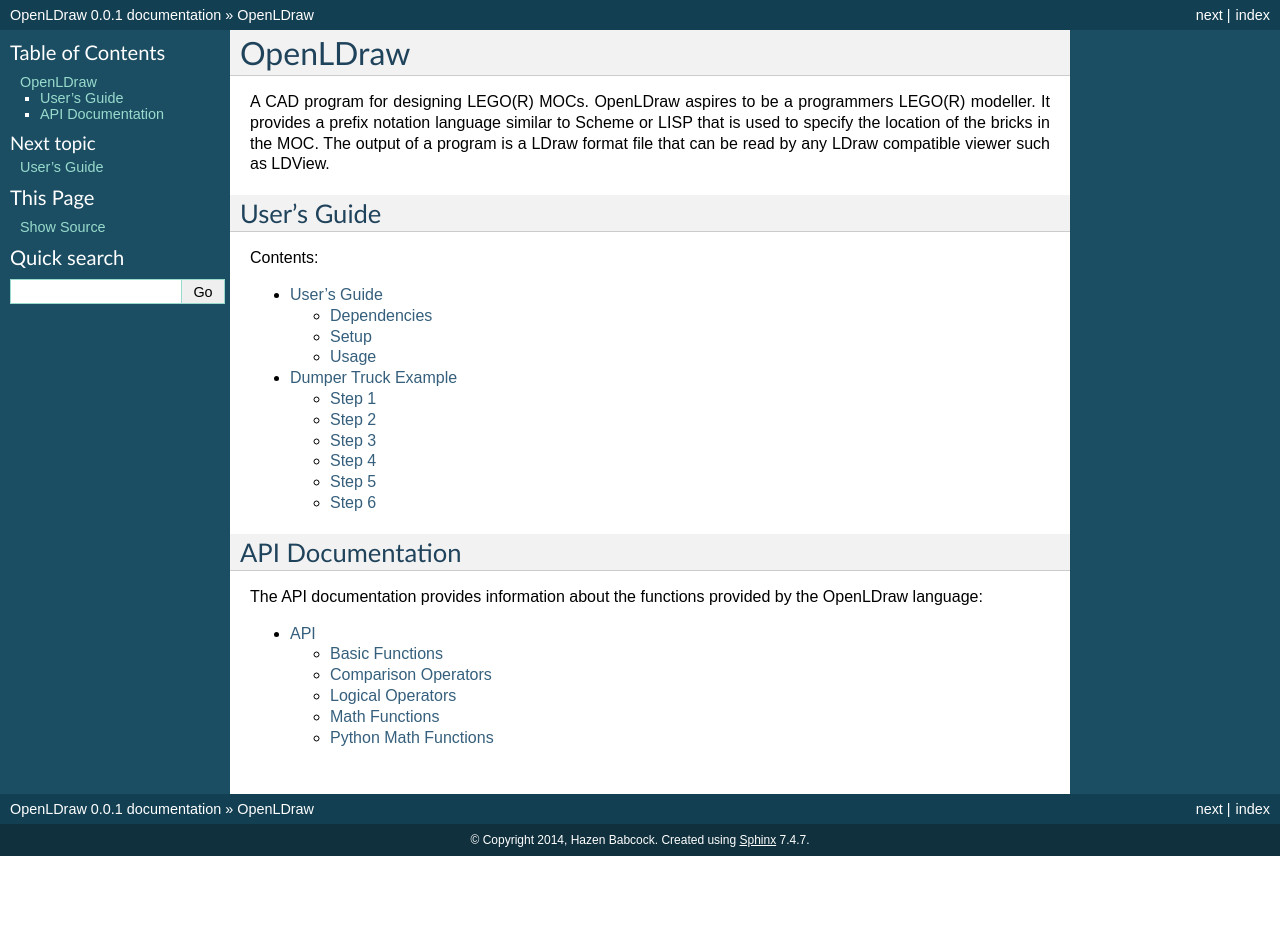
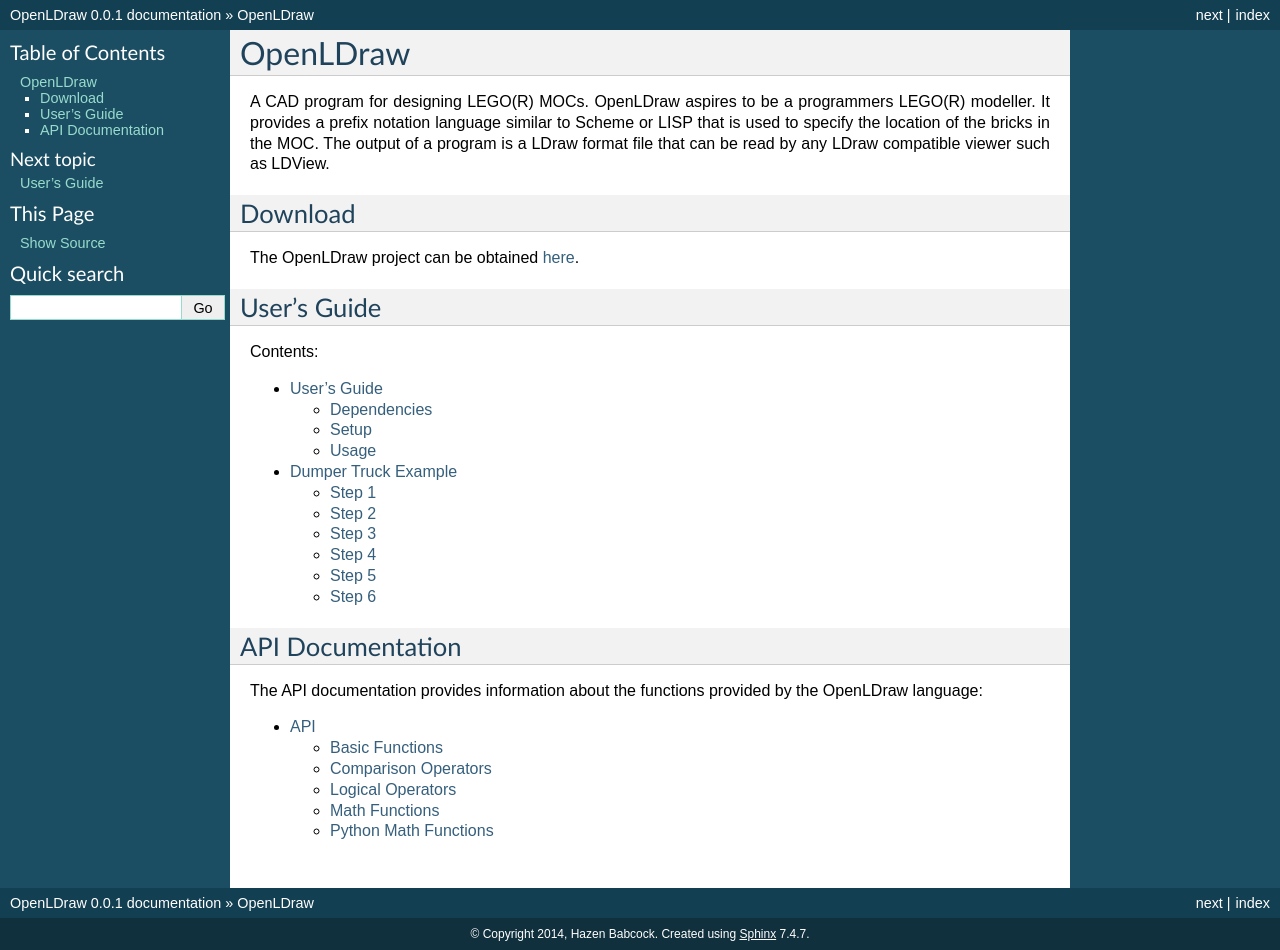
Before and after one commit to HazenBabcock/opensdraw, a Sphinx documentation site: the page built from docs/source/index.rst, in a window 1280 px wide. Built offline with Sphinx 7.4.7, drawn with Linux system fonts in a browser that asks for light colours; before the commit the page ends 900 px from its top, so only the background shows below that.

Commit message:
Add Download section.

```diff
--- a/docs/source/index.rst
+++ b/docs/source/index.rst
@@ -7,6 +7,10 @@
 output of a program is a LDraw format file that can be read by any LDraw
 compatible viewer such as LDView.
 
+Download
+--------
+
+The OpenLDraw project can be obtained `here <https://github.com/HazenBabcock/openldraw>`_.
 
 User's Guide
 ------------
```
